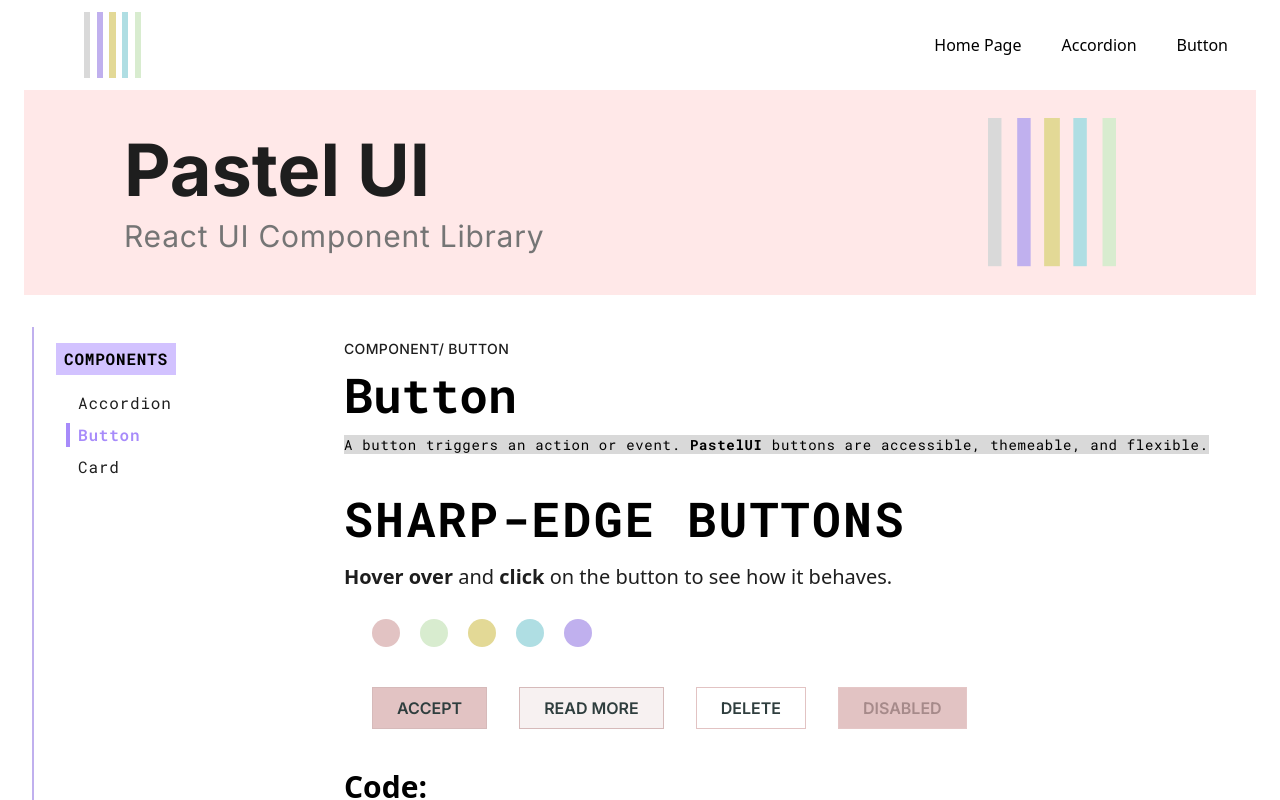
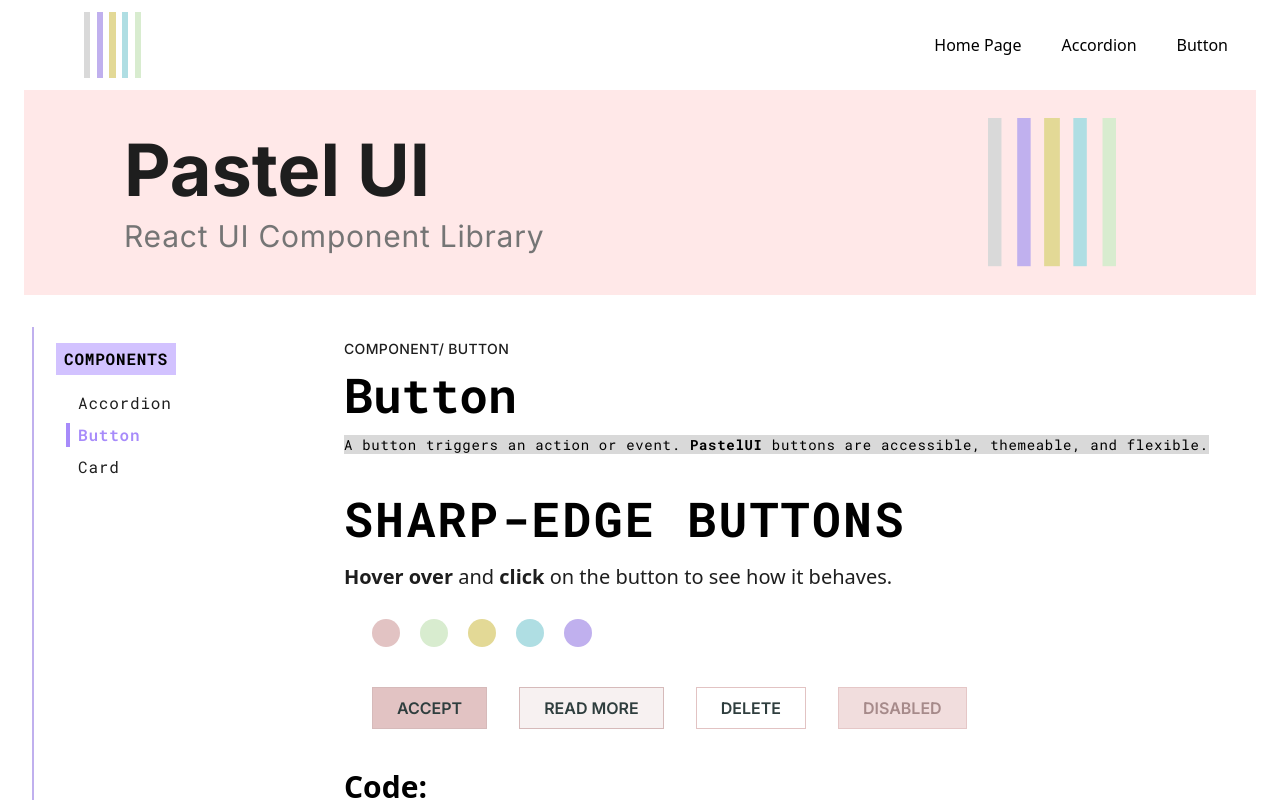
Before and after one commit to nataliakuntic/pastel-ui, a React (Vite) app: page /button in a window 1280 px wide. Shown: the top 800 px of the page. Built offline with nearby package versions, Linux system fonts and the light colour scheme.

Commit message:
NAME FIXING, DISABLED BUTTON BG FIXED
Better prop naming provided, further clean-up of
color scheme names, disabled button color not
displaying bug fixed

```diff
--- a/src/index.css
+++ b/src/index.css
@@ -36,9 +36,9 @@
     --color-button-text: #2F3E3E; /*deepPine*/
     --color-button-text-on-dark: #FFFFFF; /*white*/
 
-    /*button delete background*/
+    /*button danger background*/
 
-    --color-button-delete: #FFFFFF; /*white*/
+    --color-button-danger: #FFFFFF; /*white*/
 
     /*active state stroke*/
 
@@ -53,7 +53,7 @@
    --color-button-dustyrose-active: #C88282; /*vintageRose*/
 
    --color-button-dustyrose-stroke: #D6BABA; /*mauveDust*/
-   --color-button-dustyrose-delete-stroke: #E2C3C3; /*dustyRose*/
+   --color-button-dustyrose-danger-stroke: #E2C3C3; /*dustyRose*/
    --color-button-dustyrose-disabled-stroke: #E5C7C7; /*blushBeige*/
    --color-button-dustyrose-focus-outline: #CC8787; /*blushCinder*/
 
@@ -68,7 +68,7 @@
    --color-button-pistacchio-active: #78B5A1; /*mossTeal*/
 
    --color-button-pistacchio-stroke: #2F3E3E; /*deepPine*/
-   --color-button-pistacchio-delete-stroke: #A8D5C4; /*pastelMint*/
+   --color-button-pistacchio-danger-stroke: #A8D5C4; /*pastelMint*/
    --color-button-pistacchio-disabled-stroke: #7D9B91; /*fadedPine*/
    --color-button-pistacchio-focus-outline: #5FA99B; /*tealLeaf*/
 
@@ -83,7 +83,7 @@
     --color-button-honey-active: #D7BE5D; /*amberGrain*/
 
     --color-button-honey-stroke: #A19F92; /*fadedStone*/
-    --color-button-honey-delete-stroke: #E3D996; /*honeyDust*/
+    --color-button-honey-danger-stroke: #E3D996; /*honeyDust*/
     --color-button-honey-disabled-stroke: #E2D6B4; /*oatBeige*/
     --color-button-honey-focus-outline: #BFA73F; /*harvestGold*/
 
@@ -98,7 +98,7 @@
     --color-button-aquafrost-active: #71ACB3; /*stormTeal*/
 
     --color-button-aquafrost-stroke: #8C8C8C; /*softGraphite*/
-    --color-button-aquafrost-delete-stroke: #AFDEE3; /*frostedAqua*/
+    --color-button-aquafrost-danger-stroke: #AFDEE3; /*frostedAqua*/
     --color-button-aquafrost-disabled-stroke: #D3E3EA; /*cloudyBlue*/
     --color-button-aquafrost-focus-outline: #569AB7; /*coolLagoon*/
 
@@ -113,7 +113,7 @@
     --color-button-lilac-active: #A48CCB; /*irisSmoke*/
 
     --color-button-lilac-stroke: #C7B3DF; /*powderLilac*/
-    --color-button-lilac-delete-stroke: #C0B0EE; /*dreamLilac*/
+    --color-button-lilac-danger-stroke: #C0B0EE; /*dreamLilac*/
     --color-button-lilac-disabled-stroke: #D6CCE6; /*hazyLavender*/
     --color-button-lilac-focus-outline: #9672BE; /*orchidMist*/
 
--- a/src/pastel-ui-library/components/Button/Button.tsx
+++ b/src/pastel-ui-library/components/Button/Button.tsx
@@ -28,15 +28,16 @@ const Button: React.FC<ButtonProps> = ({
     bgActive,
     border,
     borderDisabled,
-    outlineFoc,
+    bgDisabled,
+    outlineFocus,
   } = getClassesForVariant(theme, variant);
 
   const buttonClass = classNames(
     "font-inter font-semibold border px-6 py-2 transition gap-5 focus:outline-solid focus:outline-2 focus:outline-offset-2",
     disabled ? textDisabled : text,
-    bg,
+    disabled ? bgDisabled : bg,
     disabled ? borderDisabled : border,
-    outlineFoc,
+    outlineFocus,
     rounded && "rounded-full",
     disabled ? "cursor-not-allowed select-none" : "cursor-pointer",
     !disabled && bgHover,
--- a/src/pastel-ui-library/components/Button/buttonThemes.ts
+++ b/src/pastel-ui-library/components/Button/buttonThemes.ts
@@ -15,7 +15,8 @@ export interface ButtonTheme {
     bgActive: string;
     border: string;
     borderDisabled: string;
-    outlineFoc: string;
+    bgDisabled: string;
+    outlineFocus: string;
   }
 
   export const ButtonThemes: Record<string, ButtonTheme> = {
@@ -30,7 +31,8 @@ export interface ButtonTheme {
           bgActive: "active:bg-button-dustyrose-active",
           border: "border-button-dustyrose-stroke",
           borderDisabled: "border-button-dustyrose-disabled-stroke",
-          outlineFoc: "focus:outline-button-dustyrose-focus-outline",
+          bgDisabled: "bg-button-dustyrose-disabled",
+          outlineFocus: "focus:outline-button-dustyrose-focus-outline",
         },
         secondary: {
           bg: "bg-button-dustyrose-secondary",
@@ -38,15 +40,17 @@ export interface ButtonTheme {
           bgActive: "active:bg-button-dustyrose-active",
           border: "border-button-dustyrose-stroke",
           borderDisabled: "border-button-dustyrose-disabled-stroke",
-          outlineFoc: "focus:outline-button-dustyrose-focus-outline",
+          bgDisabled: "bg-button-dustyrose-disabled",
+          outlineFocus: "focus:outline-button-dustyrose-focus-outline",
         },
         danger: {
-          bg: "bg-button-delete",
+          bg: "bg-button-danger",
           bgHover: "hover:bg-button-dustyrose-hover",
           bgActive: "active:bg-button-dustyrose-active",
-          border: "border-button-dustyrose-delete-stroke",
+          border: "border-button-dustyrose-danger-stroke",
           borderDisabled: "border-button-dustyrose-disabled-stroke",
-          outlineFoc: "focus:outline-button-dustyrose-focus-outline",
+          bgDisabled: "bg-button-dustyrose-disabled",
+          outlineFocus: "focus:outline-button-dustyrose-focus-outline",
         },
       },
     },
@@ -62,7 +66,8 @@ export interface ButtonTheme {
           bgActive: "active:bg-button-pistacchio-active",
           border: "border-button-pistacchio-stroke",
           borderDisabled: "border-button-pistacchio-disabled-stroke",
-          outlineFoc: "focus:outline-button-pistacchio-focus-outline",
+          bgDisabled: "bg-button-pistacchio-disabled",
+          outlineFocus: "focus:outline-button-pistacchio-focus-outline",
         },
         secondary: {
           bg: "bg-button-pistacchio-secondary",
@@ -70,15 +75,17 @@ export interface ButtonTheme {
           bgActive: "active:bg-button-pistacchio-active",
           border: "border-button-pistacchio-stroke",
           borderDisabled: "border-button-pistacchio-disabled-stroke",
-          outlineFoc: "focus:outline-button-pistacchio-focus-outline",
+          bgDisabled: "bg-button-pistacchio-disabled",
+          outlineFocus: "focus:outline-button-pistacchio-focus-outline",
         },
         danger: {
-          bg: "bg-button-delete",
+          bg: "bg-button-danger",
           bgHover: "hover:bg-button-pistacchio-hover",
           bgActive: "active:bg-button-pistacchio-active",
-          border: "border-button-pistacchio-delete-stroke",
+          border: "border-button-pistacchio-danger-stroke",
           borderDisabled: "border-button-pistacchio-disabled-stroke",
-          outlineFoc: "focus:outline-button-pistacchio-focus-outline",
+          bgDisabled: "bg-button-pistacchio-disabled",
+          outlineFocus: "focus:outline-button-pistacchio-focus-outline",
         },
       },
     },
@@ -93,7 +100,8 @@ export interface ButtonTheme {
           bgActive: "active:bg-button-honey-active",
           border: "border-button-honey-stroke",
           borderDisabled: "border-button-honey-disabled-stroke",
-          outlineFoc: "focus:outline-button-honey-focus-outline",
+          bgDisabled: "bg-button-honey-disabled",
+          outlineFocus: "focus:outline-button-honey-focus-outline",
         },
         secondary: {
           bg: "bg-button-honey-secondary",
@@ -101,15 +109,17 @@ export interface ButtonTheme {
           bgActive: "active:bg-button-honey-active",
           border: "border-button-honey-stroke",
           borderDisabled: "border-button-honey-disabled-stroke",
-          outlineFoc: "focus:outline-button-honey-focus-outline",
+          bgDisabled: "bg-button-honey-disabled",
+          outlineFocus: "focus:outline-button-honey-focus-outline",
         },
         danger: {
-          bg: "bg-button-delete",
+          bg: "bg-button-danger",
           bgHover: "hover:bg-button-honey-hover",
           bgActive: "active:bg-button-honey-active",
-          border: "border-button-honey-delete-stroke",
+          border: "border-button-honey-danger-stroke",
           borderDisabled: "border-button-honey-disabled-stroke",
-          outlineFoc: "focus:outline-button-honey-focus-outline",
+          bgDisabled: "bg-button-honey-disabled",
+          outlineFocus: "focus:outline-button-honey-focus-outline",
         },
       },
     },
@@ -125,7 +135,8 @@ export interface ButtonTheme {
           bgActive: "active:bg-button-aquafrost-active",
           border: "border-button-aquafrost-stroke",
           borderDisabled: "border-button-aquafrost-disabled-stroke",
-          outlineFoc: "focus:outline-button-aquafrost-focus-outline",
+          bgDisabled: "bg-button-aquafrost-disabled",
+          outlineFocus: "focus:outline-button-aquafrost-focus-outline",
         },
         secondary: {
           bg: "bg-button-aquafrost-secondary",
@@ -133,15 +144,17 @@ export interface ButtonTheme {
           bgActive: "active:bg-button-aquafrost-active",
           border: "border-button-aquafrost-stroke",
           borderDisabled: "border-button-aquafrost-disabled-stroke",
-          outlineFoc: "focus:outline-button-aquafrost-focus-outline",
+          bgDisabled: "bg-button-aquafrost-disabled",
+          outlineFocus: "focus:outline-button-aquafrost-focus-outline",
         },
         danger: {
-          bg: "bg-button-delete",
+          bg: "bg-button-danger",
           bgHover: "hover:bg-button-aquafrost-hover",
           bgActive: "active:bg-button-aquafrost-active",
-          border: "border-button-aquafrost-delete-stroke",
+          border: "border-button-aquafrost-danger-stroke",
           borderDisabled: "border-button-aquafrost-disabled-stroke",
-          outlineFoc: "focus:outline-button-aquafrost-focus-outline",
+          bgDisabled: "bg-button-aquafrost-disabled",
+          outlineFocus: "focus:outline-button-aquafrost-focus-outline",
         },
       },
     },
@@ -157,7 +170,8 @@ export interface ButtonTheme {
           bgActive: "active:bg-button-lilac-active",
           border: "border-button-lilac-stroke",
           borderDisabled: "border-button-lilac-disabled-stroke",
-          outlineFoc: "focus:outline-button-lilac-focus-outline",
+          bgDisabled: "bg-button-lilac-disabled",
+          outlineFocus: "focus:outline-button-lilac-focus-outline",
         },
         secondary: {
           bg: "bg-button-lilac-secondary",
@@ -165,15 +179,17 @@ export interface ButtonTheme {
           bgActive: "active:bg-button-lilac-active",
           border: "border-button-lilac-stroke",
           borderDisabled: "border-button-lilac-disabled-stroke",
-          outlineFoc: "focus:outline-button-lilac-focus-outline",
+          bgDisabled: "bg-button-lilac-disabled",
+          outlineFocus: "focus:outline-button-lilac-focus-outline",
         },
         danger: {
           bg: "bg-button-lilac-danger",
           bgHover: "hover:bg-button-lilac-hover",
           bgActive: "active:bg-button-lilac-active",
-          border: "border-button-lilac-delete-stroke",
+          border: "border-button-lilac-danger-stroke",
           borderDisabled: "border-button-lilac-disabled-stroke",
-          outlineFoc: "focus:outline-button-lilac-focus-outline",
+          bgDisabled: "bg-button-lilac-disabled",
+          outlineFocus: "focus:outline-button-lilac-focus-outline",
         },
       },
     },
```
